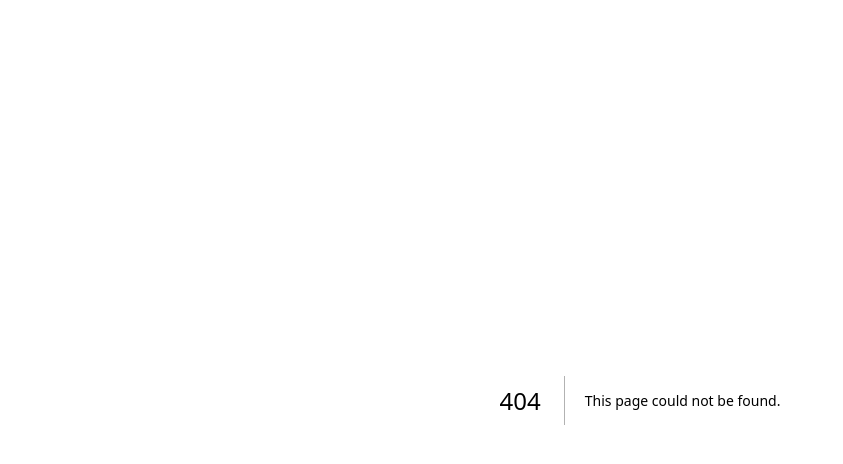
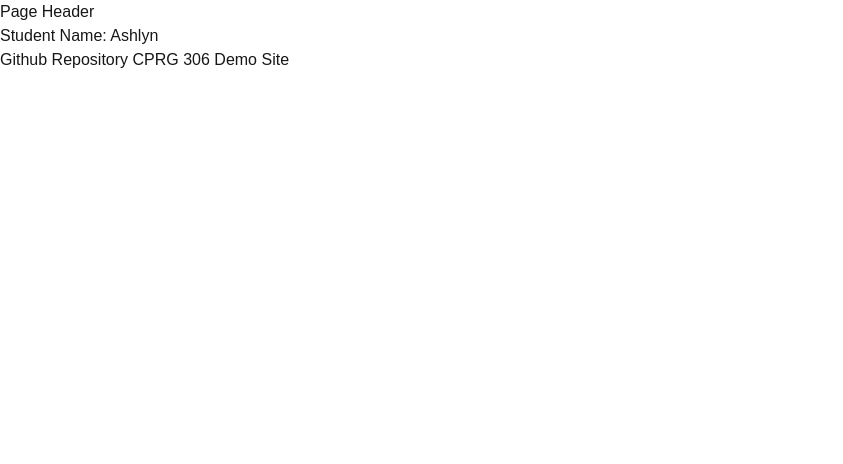
Before and after one commit to louielynmata/cprg-306-demo-site, a Next.js app: page /week-2 in a window 1280 px wide. Before the commit this address had no page. Shown: the top 464 px of the page, without its empty margins (0-843 px from the left). Built offline with nearby package versions, Linux system fonts and the light colour scheme.

Commit message:
week 2 MVP demo

```diff
--- /dev/null
+++ b/app/components/Button.js
@@ -0,0 +1,14 @@
+export default function Button({
+  displayText = "Click me",
+  eventHandler,
+  colors = "bg-black text-white hover:bg-blue-800 ",
+}) {
+  return (
+    <button
+      onClick={eventHandler}
+      className={`${colors} py-4 px-12 my-4 rounded-full transition ease-linear duration-150 cursor-pointer `}
+    >
+      {displayText}
+    </button>
+  );
+}
--- /dev/null
+++ b/app/week-2/page.js
@@ -0,0 +1,17 @@
+import StudentInfo from "./student-info";
+
+const studentInfo = {
+  name: "Ashlyn",
+  repoLink: "https://github.com/ashx3s/cprg-306-demo-site",
+  repoLinkText: "CPRG 306 Demo Site",
+};
+export default function Page() {
+  return (
+    <main>
+      <header>
+        <h1>Page Header</h1>
+      </header>
+      <StudentInfo {...studentInfo} />
+    </main>
+  );
+}
--- /dev/null
+++ b/app/week-2/student-info.js
@@ -0,0 +1,11 @@
+import Link from "next/link";
+export default function StudentInfo({ name, repoLink, repoLinkText }) {
+  return (
+    <section>
+      <h2>Student Name: {name}</h2>
+      <p>
+        Github Repository <Link href={repoLink}> {repoLinkText}</Link>
+      </p>
+    </section>
+  );
+}
```
